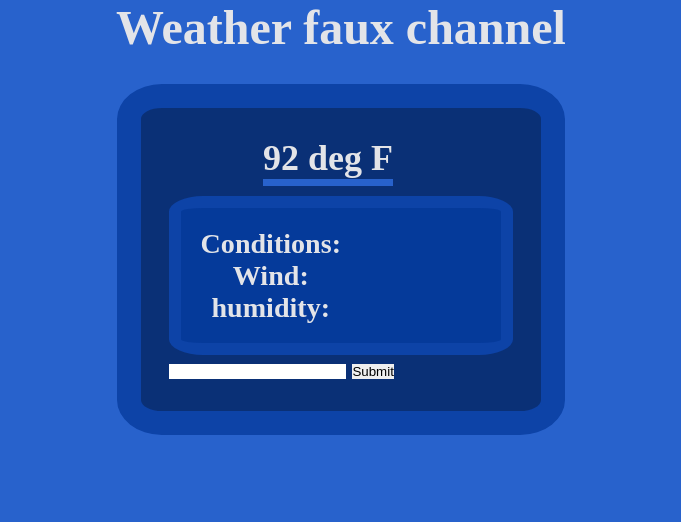
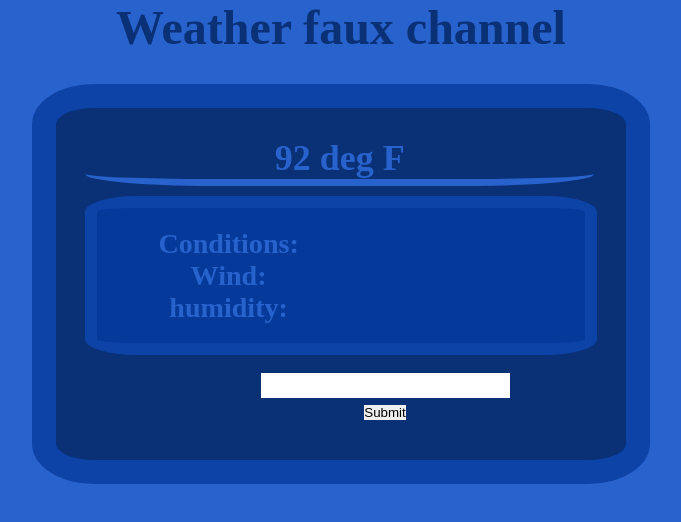
Before and after one commit to EliCodes-UX/TOP-weather-app, a website built with webpack: page dist/index.html in a window 1280 px wide. Shown: the whole page, without its empty margins (299-980 px from the left). Built offline with Linux system fonts and the light colour scheme; a web font is replaced by a local one.

Commit message:
finished most css, still to refactor javascript

```diff
--- a/src/fetch.js
+++ b/src/fetch.js
@@ -10,6 +10,7 @@ function newFetch() {
     e.preventDefault();
     checkWeather();
     fetchWeather();
+    reset();
   }
 
   async function checkWeather() {
@@ -23,6 +24,7 @@ function newFetch() {
 
     const temp = document.querySelector('.temp');
     const conditions = document.querySelector('.conditions');
+    const conditionImg = document.querySelector('.conditionImg');
     const wind = document.querySelector('.wind');
     const humidity = document.querySelector('.humidity');
     const city = document.querySelector('.city');
@@ -32,6 +34,7 @@ function newFetch() {
 
     temp.innerHTML = data.current.temp_f + '°F';
     conditions.innerHTML = `${data.current.condition.text} `;
+    conditionImg.innerHTML = `${data.current.condition.icon}`;
     wind.innerHTML = data.current.wind_mph;
     humidity.innerHTML = data.current.humidity;
 
@@ -41,7 +44,6 @@ function newFetch() {
     timezone.innerHTML = data.location.localtime;
 
     displayData();
-    reset();
 
     console.log(data);
   }
@@ -49,7 +51,7 @@ function newFetch() {
   function displayData() {}
 
   function reset() {
-    submitForm.reset;
+    submitForm.reset();
   }
 
   function fetchWeather() {
--- a/src/style.css
+++ b/src/style.css
@@ -14,9 +14,7 @@
   --dur: 1s;
   font-size: calc(16px + (24 - 16) * (100vw - 320px) / (1280 - 320));
 }
-body {
-  background-color: var(--main-color);
-}
+
 * {
   border: 0;
   box-sizing: border-box;
@@ -26,10 +24,10 @@ body {
 
 body,
 input {
-  color: var(--bg);
+  color: var(--main-color);
 }
 body {
-  background: var(--main-color);
+  background-color: var(--main-color);
   justify-content: center;
 }
 
@@ -42,6 +40,7 @@ body {
 }
 #main-title {
   font-family: 'SomeTimeLaterRegular';
+  color: var(--secondary-color);
 }
 h2,
 h3,
@@ -70,14 +69,16 @@ h5 {
   justify-items: center;
   border: 0.5rem solid var(--secondary-accent);
   border-radius: 10%;
+  width: 40vw;
 }
 .temp {
   display: flex;
   align-items: center;
   justify-content: center;
-  margin-left: 2.6em;
   border-bottom: 0.2em solid var(--main-color);
   margin-bottom: 0.3em;
+  width: 39.8vw;
+  border-radius: 25%;
 }
 .conditionTitle {
   grid-row: 1;
@@ -103,18 +104,22 @@ h5 {
   grid-row: 3;
 }
 form,
-input,
-.caret {
-  margin: auto;
+input {
+  margin: 0.5em;
+  display: flex;
+  flex-direction: column;
+  align-items: center;
+  height: 2.2em;
+  padding-left: 3rem;
 }
 form {
   position: relative;
   width: 100%;
-  max-width: 17em;
+  max-width: 21em;
 }
 .display-location {
   display: flex;
   flex-direction: column;
   align-items: center;
-  padding-left: 4.2em;
+  width: 40vw;
 }
```
Also changed, not shown: dist/bundle.js, dist/index.html.
